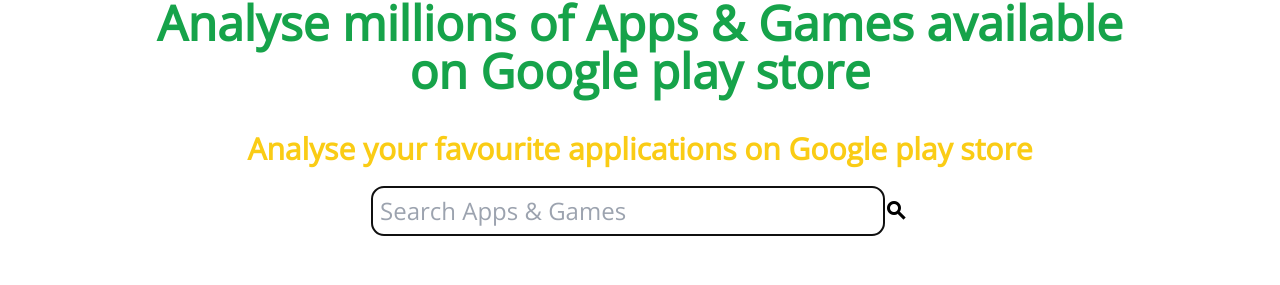
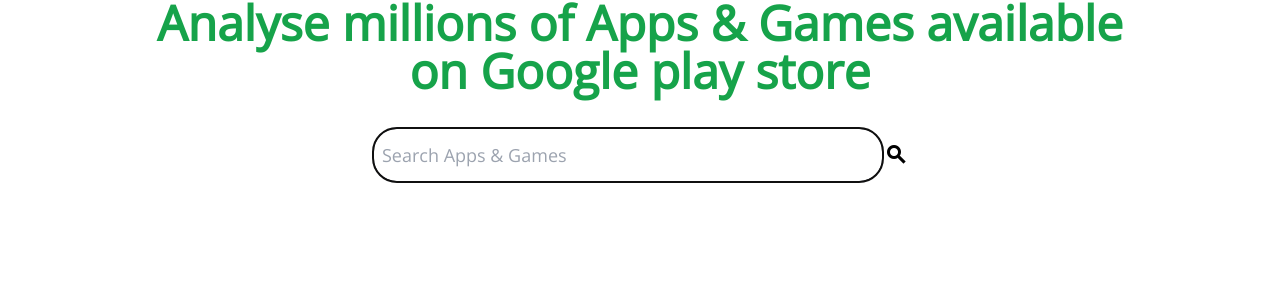
Before and after one commit to Santhoshmani1/Play-monitor, a React (Vite) app: page / in a window 1280 px wide. Shown: the part 2335-2620 px from the top of the page. Built offline with nearby package versions, Linux system fonts and the light colour scheme.

Commit message:
fix: cleanup Entrysearch component - remove unnecessary heading

```diff
--- a/src/components/search/EntrySearch.jsx
+++ b/src/components/search/EntrySearch.jsx
@@ -1,24 +1,16 @@
-import React, { useState } from 'react'
+import  { useState } from 'react'
 import { SearchBar } from '../shared/materialIcons';
 import SearchRecommendations from '../Recommendations/SearchRecommedations';
 
 const EntrySearch = () => {
     const [searchTerm, setSearchTerm] = useState("");
-    const [recommendationsVisibility, setRecommendationsVisibility] = useState(false);
 
     return (
         <>
-            <div className="search-info font-sans">
-                <h2 className='text-center lg:text-3xl text-xl p-5 text-yellow-400 font-sans font-bold'>
-                    Analyse your favourite applications on Google play store
-                </h2>
-            </div>
-
-            <div className="searchbar flex justify-center items-center">
-                <input type="text" placeholder='Search Apps & Games' className='py-2 w-3/5 lg:w-2/5 px-2 lg:text-2xl md:text-xl text-lg  focus:border-white text-gray-700 rounded-xl' onChange={(e) => {
+            <div className="flex items-center justify-center py-4 searchbar">
+                <input type="text" placeholder='Search Apps & Games' className='w-3/5 px-2 py-3 text-gray-700 border-2 border-black rounded-3xl lg:w-2/5 lg:text-lg md:text-xl focus:border-gray-950' onChange={(e) => {
                     setSearchTerm(e.target.value)
                 }} onFocusCapture={() => {
-                    setRecommendationsVisibility(true)
                 }}
                     autoFocus={true}
                 />
```
